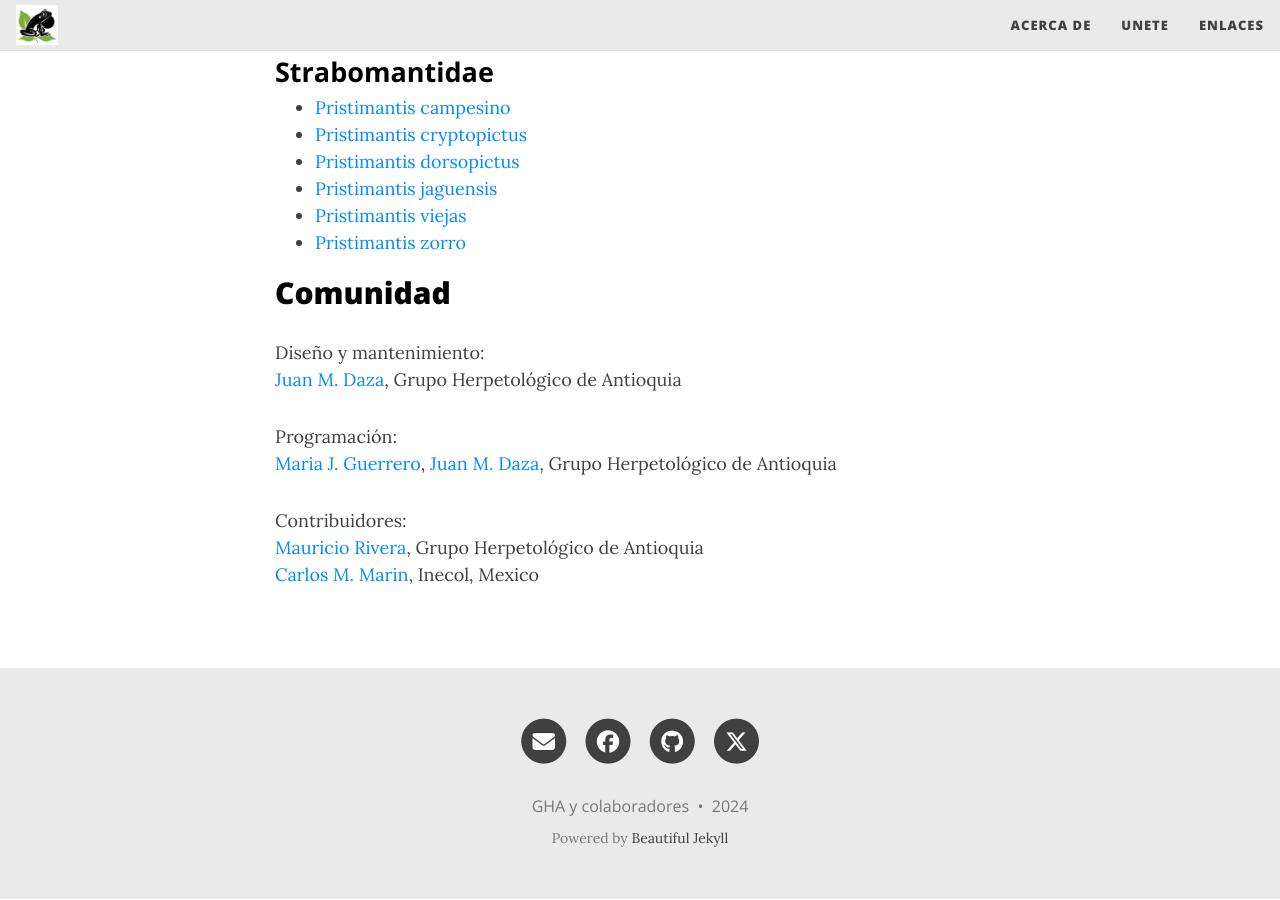
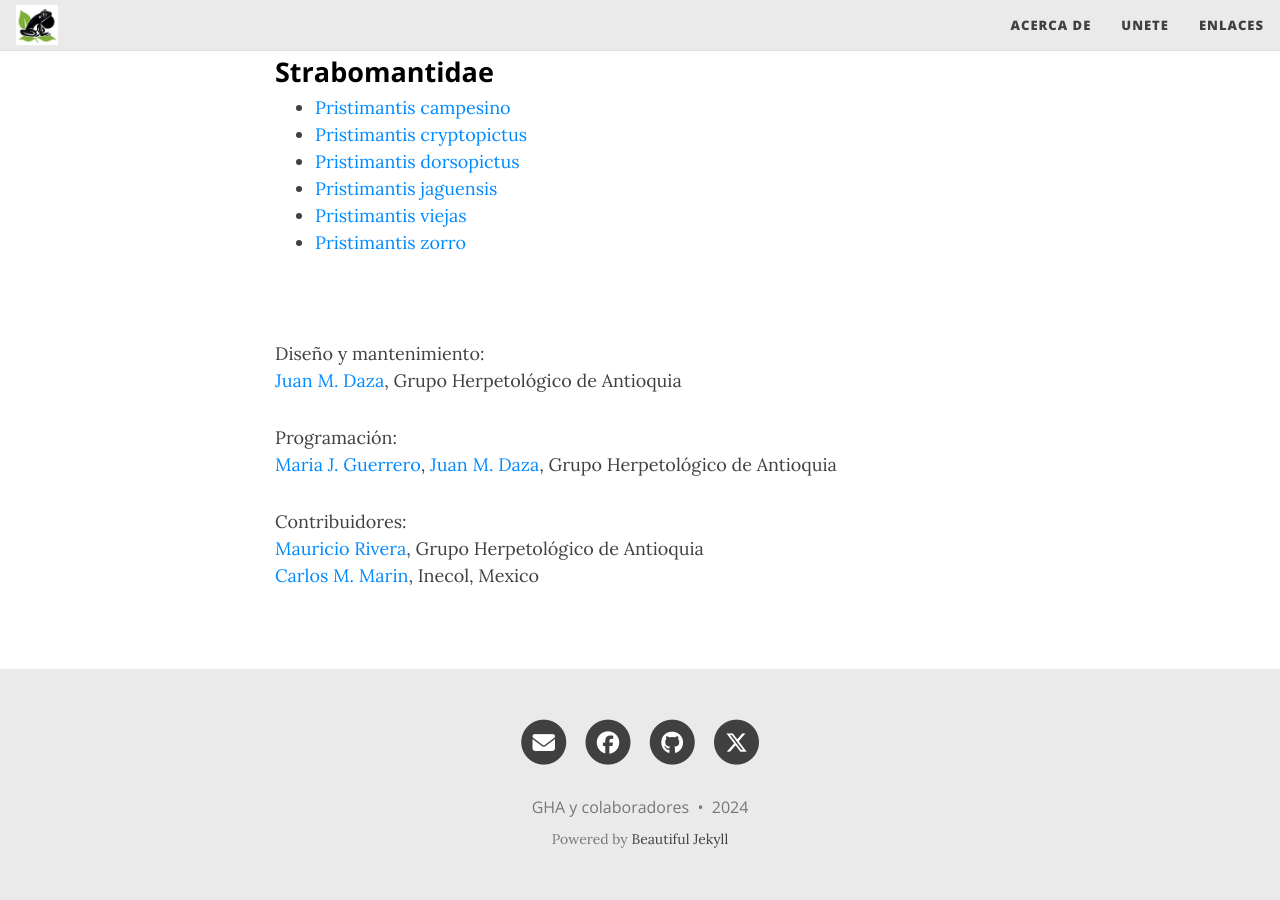
Before and after one commit to colombianfrogs/sounds, a Jekyll site: the page built from docs/index.md, in a window 1280 px wide and 900 px high, scrolled down 2056 px. Built offline with Jekyll 4.4.1, drawn with Linux system fonts in a browser that asks for light colours.

Commit message:
Update index.md

```diff
--- a/docs/index.md
+++ b/docs/index.md
@@ -86,7 +86,7 @@ Aqui puedes acceder a las especies que se encuentran incluidas a la fecha:
 - [Pristimantis viejas](Pristimantis.md)
 - [Pristimantis zorro](Pristimantis.md)
 
-## Comunidad
+<br><br>
 Diseño y mantenimiento:<br>
 <a href="mailto:juanm.daza@udea.edu.co">Juan M. Daza</a>, Grupo Herpetológico de Antioquia
 
```
